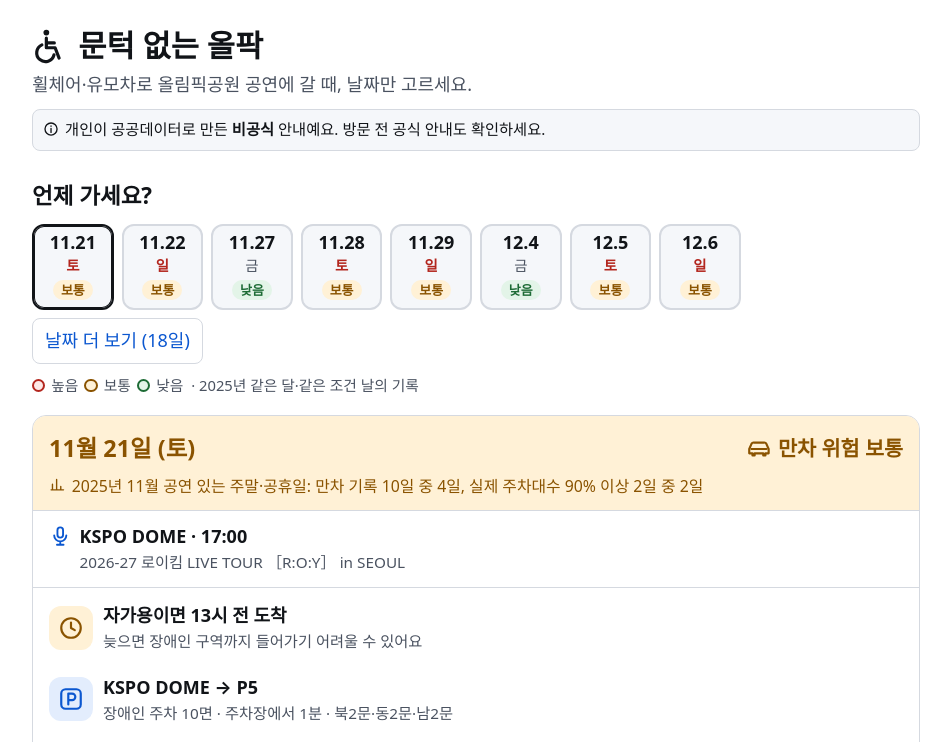
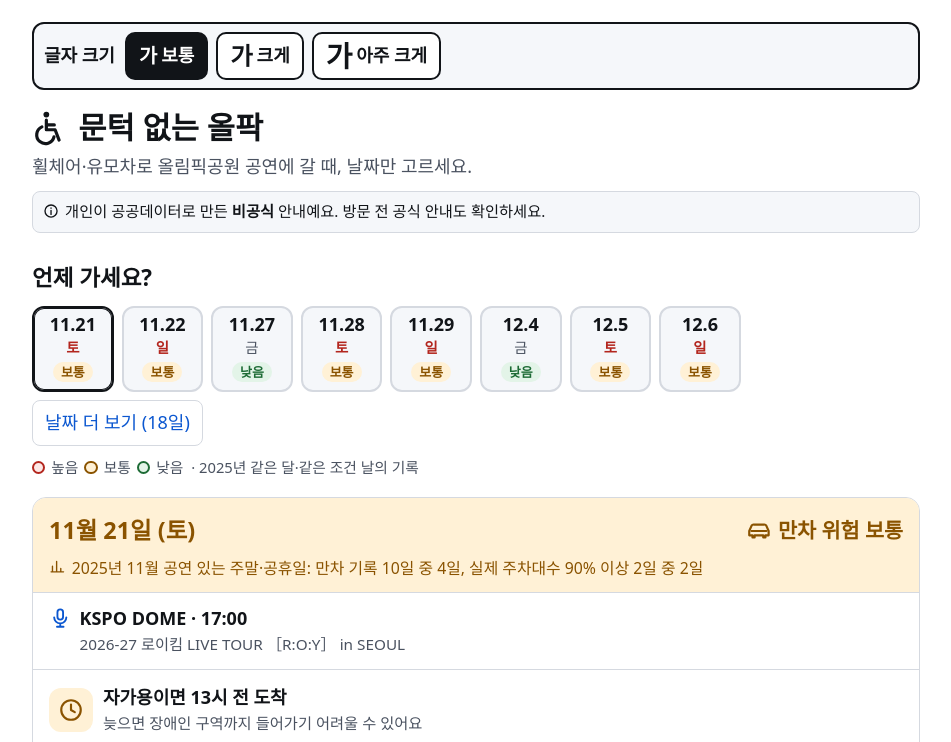
Before and after one commit to lee2017-bit/olpark-easy-visit, a plain HTML site: page site/index.html in a window 1280 px wide. Shown: the top 742 px of the page, without its empty margins (164-1115 px from the left). Drawn offline with nearby package versions, Linux system fonts and the light colour scheme.

Commit message:
사이트 맨 위에 글자 크기 버튼(보통·크게·아주 크게) 추가
휴대폰·브라우저에 설정한 기본 글자 크기를 따르도록 루트 글자 크기를 px에서 %로 바꾸고,
화면 맨 위에 크고 대비가 뚜렷한 글자 크기 버튼(누르는 영역 48px)을 둠.
고른 단계는 저장돼 다음 방문에도 유지. 날짜 버튼 칸은 글자 크기에 맞춰 줄어듦.

Co-Authored-By: Claude Opus 5.5 <noreply@anthropic.com>
Claude-Session: https://claude.ai/code/session_014j7o6SdrEaYbVoq4TgeV9t

```diff
--- a/site/app.js
+++ b/site/app.js
@@ -224,6 +224,16 @@
     for (const s of d.sources) ul.append(el("li", {}, el("a", { href: s.url, rel: "noopener" }, s.name)));
   }
 
+  // 글자 크기: 누른 단계를 <html data-fs>에 반영하고 저장 (다음 방문에도 유지)
+  function setFontSize(level) {
+    const root = document.documentElement;
+    if (level === "0") delete root.dataset.fs; else root.dataset.fs = level;
+    document.querySelectorAll(".fs-btn").forEach((b) => b.setAttribute("aria-pressed", String(b.dataset.fs === level)));
+    try { localStorage.setItem("olpark-fs", level); } catch (e) { /* 저장 못 해도 화면엔 적용 */ }
+    if (state.map) setTimeout(() => state.map.invalidateSize(), 50);
+  }
+  document.querySelectorAll(".fs-btn").forEach((b) => b.addEventListener("click", () => setFontSize(b.dataset.fs)));
+  setFontSize(document.documentElement.dataset.fs || "0");
   $("more").addEventListener("click", () => { state.showAll = !state.showAll; renderChips(); });
 
   fetch("data/site.json", { cache: "no-cache" })
--- a/site/index.html
+++ b/site/index.html
@@ -7,6 +7,7 @@
 <meta name="description" content="문턱 없는 올팍 — 휠체어·유모차로 가는 올림픽공원 공연일 안내 (비공식)">
 <link rel="stylesheet" href="https://cdnjs.cloudflare.com/ajax/libs/leaflet/1.9.4/leaflet.min.css" integrity="sha512-h9FcoyWjHcOcmEVkxOfTLnmZFWIH0iZhZT1H2TbOq55xssQGEJHEaIm+PgoUaZbRvQTNTluNOEfb1ZRy6D3BOw==" crossorigin="anonymous" referrerpolicy="no-referrer">
 <link rel="stylesheet" href="style.css">
+<script>try { var fs = localStorage.getItem("olpark-fs"); if (fs === "1" || fs === "2") document.documentElement.dataset.fs = fs; } catch (e) {}</script>
 </head>
 <body>
 <svg class="sprite" aria-hidden="true" focusable="false">
@@ -28,6 +29,12 @@
 
 <a class="skip" href="#day">본문 바로가기</a>
 <header>
+  <div class="fontsize" role="group" aria-label="글자 크기">
+    <span class="fontsize-label" aria-hidden="true">글자 크기</span>
+    <button type="button" class="fs-btn" data-fs="0" aria-pressed="true"><span class="ga" aria-hidden="true">가</span>보통</button>
+    <button type="button" class="fs-btn" data-fs="1" aria-pressed="false"><span class="ga" aria-hidden="true">가</span>크게</button>
+    <button type="button" class="fs-btn" data-fs="2" aria-pressed="false"><span class="ga" aria-hidden="true">가</span>아주 크게</button>
+  </div>
   <h1><svg class="ic"><use href="#i-wheel"/></svg>문턱 없는 올팍</h1>
   <p class="sub">휠체어·유모차로 올림픽공원 공연에 갈 때, 날짜만 고르세요.</p>
   <p class="notice" role="note"><svg class="ic sm"><use href="#i-info"/></svg><span>개인이 공공데이터로 만든 <strong>비공식</strong> 안내예요. 방문 전 공식 안내도 확인하세요.</span></p>
--- a/site/style.css
+++ b/site/style.css
@@ -19,7 +19,11 @@
   --warn-bg: #3a3000; --warn-line: #8a7000; --chip-on: #f1f3f5;
 }
 * { box-sizing: border-box; }
-html { font-size: 18px; }
+/* 글자 크기: 휴대폰·브라우저에 설정한 기본 글자 크기를 따른다(112.5% = 보통 16px 기준 18px).
+   화면 위 '글자 크기' 버튼으로 더 키울 수 있다(저장됨). */
+html { font-size: 112.5%; }
+html[data-fs="1"] { font-size: 131.25%; }
+html[data-fs="2"] { font-size: 150%; }
 body { margin: 0; background: var(--bg); color: var(--fg);
   font-family: system-ui, -apple-system, "Apple SD Gothic Neo", "Malgun Gothic", sans-serif; line-height: 1.55; }
 header, main, footer { max-width: 920px; margin: 0 auto; padding: 0 16px; }
@@ -39,7 +43,7 @@ a { color: var(--link); }
 .ic.sm { width: 1.05em; height: 1.05em; margin-top: .15em; }
 
 /* 날짜 칩 */
-.chips { display: grid; grid-template-columns: repeat(auto-fill, minmax(78px, 1fr)); gap: 8px; }
+.chips { display: grid; grid-template-columns: repeat(auto-fill, minmax(4.4rem, 1fr)); gap: 8px; }
 .chip { font: inherit; color: var(--fg); background: var(--card); border: 2px solid var(--line); border-radius: 12px;
   padding: 6px 4px 8px; min-height: 64px; cursor: pointer; display: grid; justify-items: center; gap: 2px; }
 .chip .d { font-weight: 700; font-size: 1rem; line-height: 1.2; }
@@ -103,7 +107,7 @@ a { color: var(--link); }
   font: 700 12px/1.2 system-ui, -apple-system, "Apple SD Gothic Neo", "Malgun Gothic", sans-serif; color: #111418;
   background: rgba(255,255,255,.92); border-radius: 4px; padding: 1px 4px; pointer-events: none; }
 .leaflet-container { font: inherit; }
-.leaflet-popup-content { font-size: 14px; line-height: 1.5; margin: 10px 12px; }
+.leaflet-popup-content { font-size: .85rem; line-height: 1.5; margin: 10px 12px; }
 .map-list { list-style: none; padding: 0; margin: 10px 0 0; display: grid; gap: 6px; font-size: .88rem; }
 .map-list li { display: grid; grid-template-columns: auto 1fr; gap: 8px; align-items: start; }
 .map-list .ic { color: var(--muted); }
@@ -128,3 +132,16 @@ footer ul { padding-left: 1.1em; }
 .leaflet-div-icon.pin { display: grid; place-items: center; }
 .pin-label.right { left: 100%; top: 50%; transform: translateY(-50%); margin: 0 0 0 4px; }
 .pin-label.left { left: auto; right: 100%; top: 50%; transform: translateY(-50%); margin: 0 4px 0 0; }
+
+/* 글자 크기 조절: 화면 맨 위, 크고 뚜렷하게 (누르는 영역 48px 이상) */
+.fontsize { display: flex; flex-wrap: wrap; align-items: center; gap: 6px 8px; margin: 0 0 14px;
+  padding: 8px 10px; border: 2px solid var(--fg); border-radius: 12px; background: var(--card); }
+.fontsize-label { font-weight: 800; font-size: 1rem; margin-right: 2px; }
+.fs-btn { font: inherit; font-weight: 800; color: var(--fg); background: var(--bg); border: 2px solid var(--fg);
+  border-radius: 10px; min-height: 48px; min-width: 48px; padding: 4px 12px; cursor: pointer;
+  display: inline-flex; align-items: center; gap: 4px; line-height: 1.1; }
+.fs-btn .ga { font-size: 1.1em; }
+.fs-btn[data-fs="1"] .ga { font-size: 1.35em; }
+.fs-btn[data-fs="2"] .ga { font-size: 1.6em; }
+.fs-btn[aria-pressed="true"] { background: var(--fg); color: var(--bg); }
+.fs-btn:focus-visible { outline: 3px solid var(--link); outline-offset: 2px; }
```
